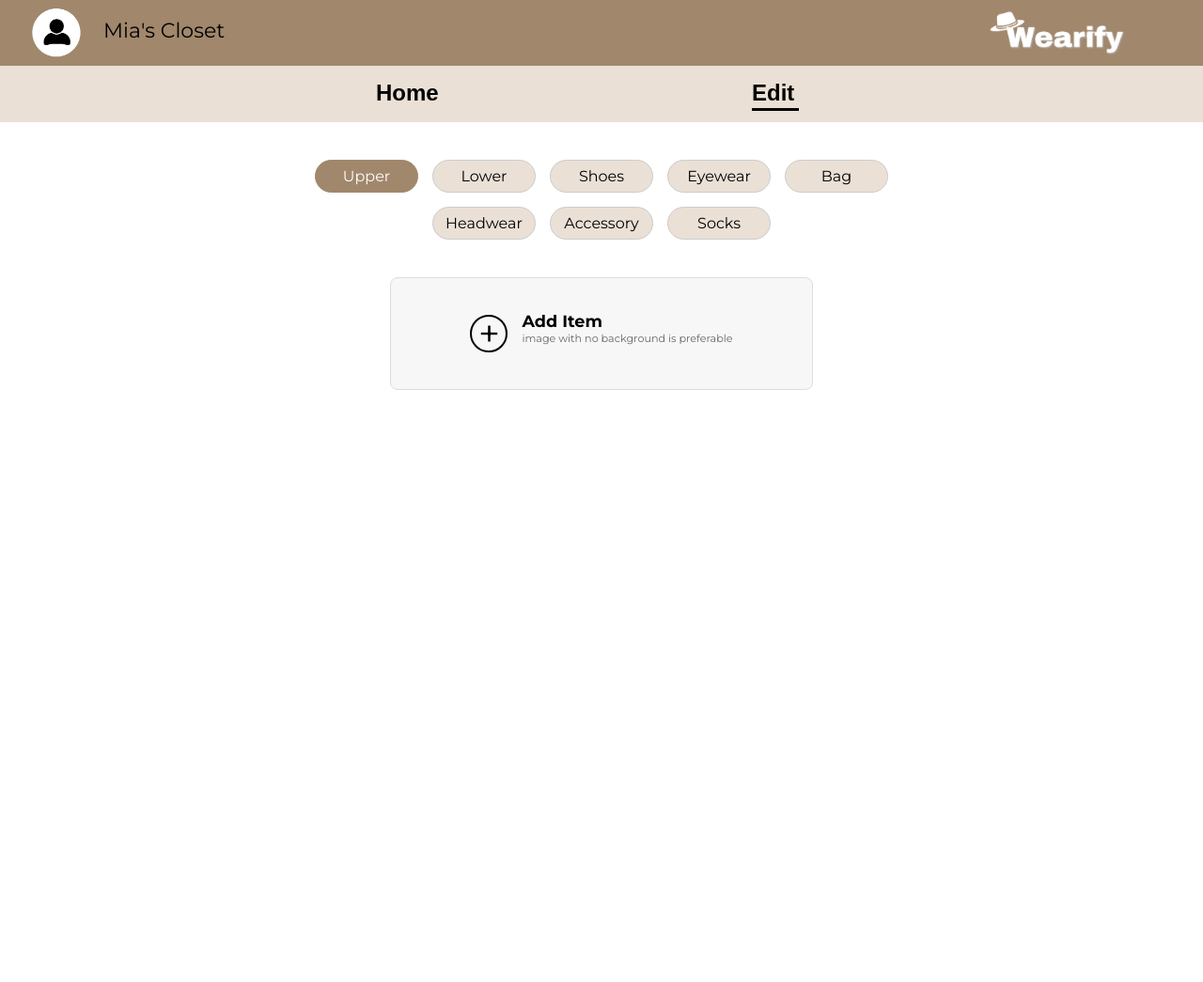
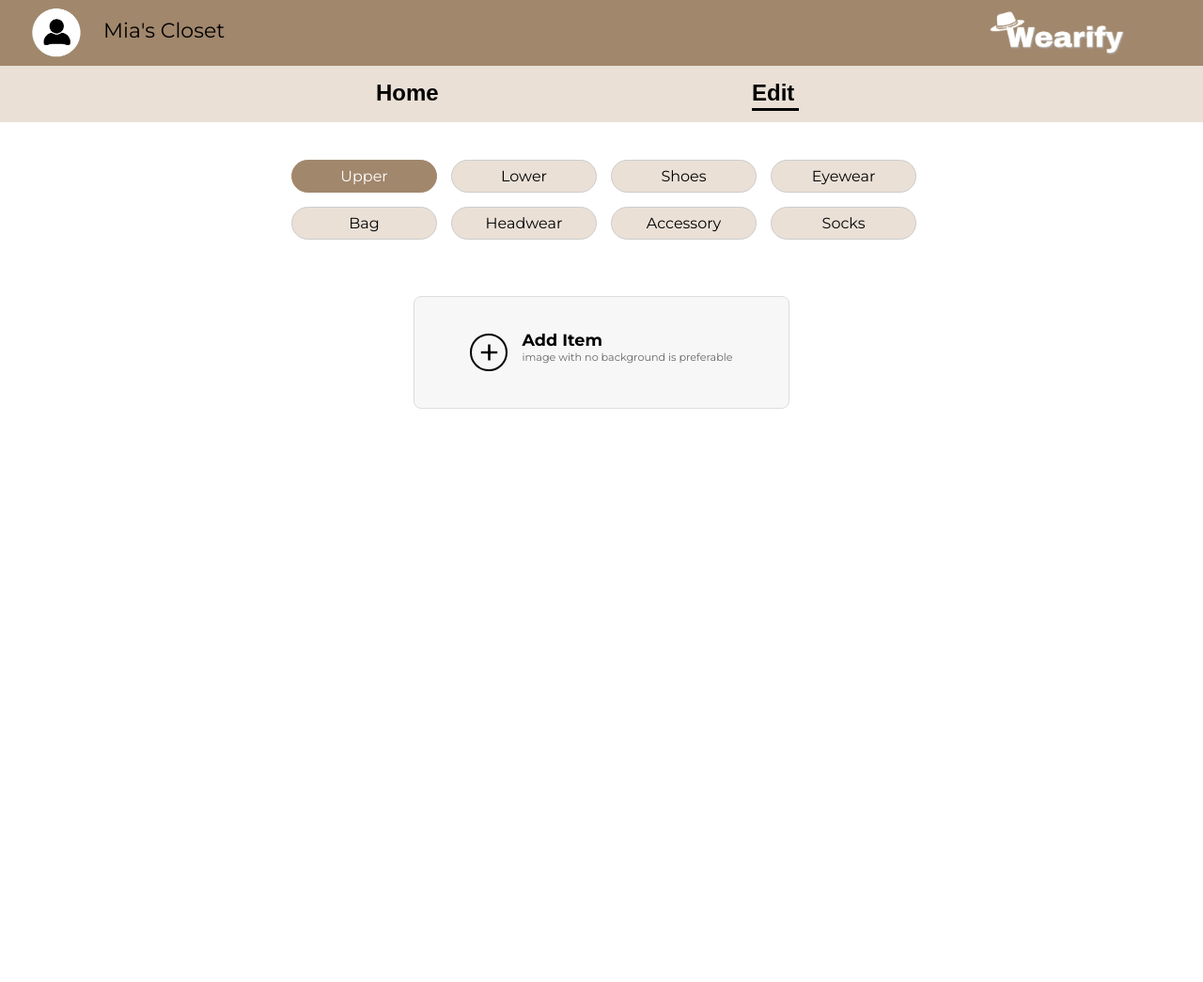
Before and after one commit to Julie-110405/Wearify-Website, a PHP site: page /edit.html in a window 1280 px wide. Shown: the whole page at 94% size. Run offline with PHP 8.4, Linux system fonts and the light colour scheme; some web fonts are replaced.

Commit message:
Code for Edits

```diff
--- a/edit.css
+++ b/edit.css
@@ -13,6 +13,11 @@
 
 * {
     box-sizing: border-box;
+}
+
+html, body {
+    height: 100%;
+    overflow: hidden;
 }
 
 body {
@@ -128,6 +133,9 @@ body {
 #scrollContainer {
     position: relative;
     padding-top: var(--header-height);
+    height: 100vh;
+    overflow-y: auto;
+
     padding-bottom: 50px;
     margin: 0 auto;
     max-width: var(--content-max-width);
@@ -135,24 +143,25 @@ body {
     display: flex;
     flex-direction: column;
     align-items: center;
-    overflow-y: visible;
-    height: auto;
     background-color: transparent;
 }
 
+/* --- Category Buttons (Fixed Left Alignment) --- */
 .category-buttons {
     width: 100%;
     max-width: 700px;
     margin: 40px 0;
     display: flex;
     flex-wrap: wrap;
-    justify-content: center;
+    justify-content: flex-start;
     gap: 15px;
+    padding-left: 20px;
 }
 
 .rounded-upper, .rounded-lower, .rounded-shoes, .rounded-eyewear,
 .rounded-bag, .rounded-headwear, .rounded-accessory, .rounded-socks {
     position: static;
+    flex: 0 0 calc(25% - 15px);
     width: 110px;
     height: 35px;
     padding: 5px 10px;
@@ -182,9 +191,31 @@ body {
     border-color: var(--color-accent-hover);
 }
 
+/* --- Slide Container Styles --- */
+.slide {
+    width: 100%;
+    display: none;
+    flex-direction: column;
+    align-items: center;
+
+    height: auto;
+    min-height: 700px;
+    background: white;
+    padding-top: 20px;
+    position: relative;
+}
+
+.active-slide {
+    display: flex;
+}
+
+/* --- ADD ITEM CARD STYLES (Centered by .slide) --- */
 .add-item-card {
-    width: 450px;
-    height: 120px;
+  width: 100%;
+    max-width: 400px;
+    min-height: 120px;
+    max-height: 220px;
+    height: auto;
     background-color: #f7f7f7;
     border-radius: 8px;
     display: flex;
@@ -194,6 +225,9 @@ body {
     margin-bottom: 50px;
     cursor: pointer;
     border: 1px solid #ddd;
+
+    margin-left: auto;
+    margin-right: auto;
 }
 
 .add-item-icon {
@@ -222,24 +256,57 @@ body {
     margin-top: 2px;
 }
 
+/* --- Item Grid Styles (Left-Aligned Boxes) --- */
+.clothes-container {
+    display: grid;
+    grid-template-columns: repeat(auto-fit, 200px);
+    justify-content: flex-start;
+    gap: 15px;
+    width: 90%;
+    max-width: 900px;
+    margin: 0 auto 50px;
+    padding: 0 0 0 20px;
+    text-align: center;
+}
+
+/* --- NO ITEMS TEXT: Using Fixed Positioning Reference --- */
+.clothes-container h2 {
+    position: static;
+    margin: 0;
+    width: auto;
+    text-align: left;
+    font-size: 24px;
+    color: #a1876c;
+    font-family: 'Canva Sans', sans-serif;
+    font-weight: bold;
+    cursor: pointer;
+}
+
+.slide h2 {
+    position: absolute;
+    left: 50%;
+    transform: translateX(-50%);
+    top: 250px;
+    width: 90%;
+    max-width: 700px;
+    text-align: center;
+    margin: 0;
+}
+
+
 #clothes {
-    display: grid;
-    grid-template-columns: 1fr; /* Modified to a single column */
-    gap: 20px;
-    width: 90%;
-    max-width: 450px; /* Constraining max width to match the Add Item Card */
-    margin: 0 auto 50px;
-    padding: 0;
+    display: none;
 }
 
 .item-card {
-    width: 100%;
+    width: 200px;
     height: 300px;
     background-color: #f7f7f7;
     border: 1px solid #ddd;
-    border-radius: 4px;
+    border-radius: 1px;
     position: relative;
     overflow: hidden;
+
 }
 
 .item-image-container {
--- a/edit.html
+++ b/edit.html
@@ -23,33 +23,132 @@
 
     <div id="square3"></div>
 
+    <input type="file" id="fileInput" accept="image/*" style="display: none;">
+
     <div id="scrollContainer">
         <div id="square4"></div>
 
         <div class="category-buttons">
-            <div class="rounded-upper active" onclick="toggleColor(this)">Upper</div>
-            <div class="rounded-lower" onclick="toggleColor(this)">Lower</div>
-            <div class="rounded-shoes" onclick="toggleColor(this)">Shoes</div>
-            <div class="rounded-eyewear" onclick="toggleColor(this)">Eyewear</div>
-            <div class="rounded-bag" onclick="toggleColor(this)">Bag</div>
-            <div class="rounded-headwear" onclick="toggleColor(this)">Headwear</div>
-            <div class="rounded-accessory" onclick="toggleColor(this)">Accessory</div>
-            <div class="rounded-socks" onclick="toggleColor(this)">Socks</div>
+            <div class="rounded-upper active" data-target="slide-upper" onclick="toggleColor(this)">Upper</div>
+            <div class="rounded-lower" data-target="slide-lower" onclick="toggleColor(this)">Lower</div>
+            <div class="rounded-shoes" data-target="slide-shoes" onclick="toggleColor(this)">Shoes</div>
+            <div class="rounded-eyewear" data-target="slide-eyewear" onclick="toggleColor(this)">Eyewear</div>
+            <div class="rounded-bag" data-target="slide-bag" onclick="toggleColor(this)">Bag</div>
+            <div class="rounded-headwear" data-target="slide-headwear" onclick="toggleColor(this)">Headwear</div>
+            <div class="rounded-accessory" data-target="slide-accessory" onclick="toggleColor(this)">Accessory</div>
+            <div class="rounded-socks" data-target="slide-socks" onclick="toggleColor(this)">Socks</div>
         </div>
 
-        <div class="add-item-card" id="addItemCard">
-            <div class="add-item-icon">+</div>
-            <div class="add-item-text">
-                Add Item
-                <p class="small-note">image with no background is preferable</p>
+        <div class="slide active-slide" id="slide-upper">
+            <div class="add-item-card" id="addItemCard" data-category="upper">
+                <div class="add-item-icon">+</div>
+                <div class="add-item-text">
+                    Add Item
+                    <p class="small-note">image with no background is preferable</p>
+                </div>
             </div>
-            <input type="file" id="fileInput" accept="image/*" style="display: none;">
+            <div class="clothes-container" id="clothes-upper"></div>
         </div>
 
-        <div id="clothes">
+        <div class="slide" id="slide-lower">
+            <div class="add-item-card" data-category="lower">
+                <div class="add-item-icon">+</div>
+                <div class="add-item-text">
+                    Add Item
+                    <p class="small-note">image with no background is preferable</p>
+                </div>
             </div>
+            <div class="clothes-container" id="clothes-lower">
+                <h2>No items yet. Please add some items!</h2>
+            </div>
+        </div>
+
+        <div class="slide" id="slide-shoes">
+            <div class="add-item-card" data-category="shoes">
+                <div class="add-item-icon">+</div>
+                <div class="add-item-text">
+                    Add Item
+                    <p class="small-note">image with no background is preferable</p>
+                </div>
+            </div>
+            <div class="clothes-container" id="clothes-shoes"></div>
+        </div>
+
+        <div class="slide" id="slide-eyewear">
+            <div class="add-item-card" data-category="eyewear">
+                <div class="add-item-icon">+</div>
+                <div class="add-item-text">
+                    Add Item
+                    <p class="small-note">image with no background is preferable</p>
+                </div>
+            </div>
+            <div class="clothes-container" id="clothes-eyewear">
+                 <h2>No items yet. Please add some items!</h2>
+            </div>
+        </div>
+
+        <div class="slide" id="slide-bag">
+            <div class="add-item-card" data-category="bag">
+                <div class="add-item-icon">+</div>
+                <div class="add-item-text">
+                    Add Item
+                    <p class="small-note">image with no background is preferable</p>
+                </div>
+            </div>
+            <div class="clothes-container" id="clothes-bag"></div>
+        </div>
+
+        <div class="slide" id="slide-headwear">
+            <div class="add-item-card" data-category="headwear">
+                <div class="add-item-icon">+</div>
+                <div class="add-item-text">
+                    Add Item
+                    <p class="small-note">image with no background is preferable</p>
+                </div>
+            </div>
+            <div class="clothes-container" id="clothes-headwear">
+                 <h2>No items yet. Please add some items!</h2>
+            </div>
+        </div>
+
+        <div class="slide" id="slide-accessory">
+            <div class="add-item-card" data-category="accessory">
+                <div class="add-item-icon">+</div>
+                <div class="add-item-text">
+                    Add Item
+                    <p class="small-note">image with no background is preferable</p>
+                </div>
+            </div>
+            <div class="clothes-container" id="clothes-accessory"></div>
+        </div>
+
+        <div class="slide" id="slide-socks">
+            <div class="add-item-card" data-category="socks">
+                <div class="add-item-icon">+</div>
+                <div class="add-item-text">
+                    Add Item
+                    <p class="small-note">image with no background is preferable</p>
+                </div>
+            </div>
+            <div class="clothes-container" id="clothes-socks">
+                 <h2>No items yet. Please add some items!</h2>
+            </div>
+        </div>
 
     </div>
+    <!-- DELETE CONFIRMATION MODAL -->
+<div id="deleteModal" class="modal-overlay">
+    <div class="modal-box">
+        <h3>Delete Item?</h3>
+        <p>This action cannot be undone.</p>
+
+        <div class="modal-buttons">
+            <button id="cancelDelete" class="modal-btn cancel">Cancel</button>
+            <button id="confirmDelete" class="modal-btn confirm">Delete</button>
+        </div>
+    </div>
+</div>
+
 
     <script src="edit.js"></script>
 
```
Also changed, not shown: other parts of edit.css (+71 -11 lines), edit.js (+85 -44 lines), delete.png (added).
